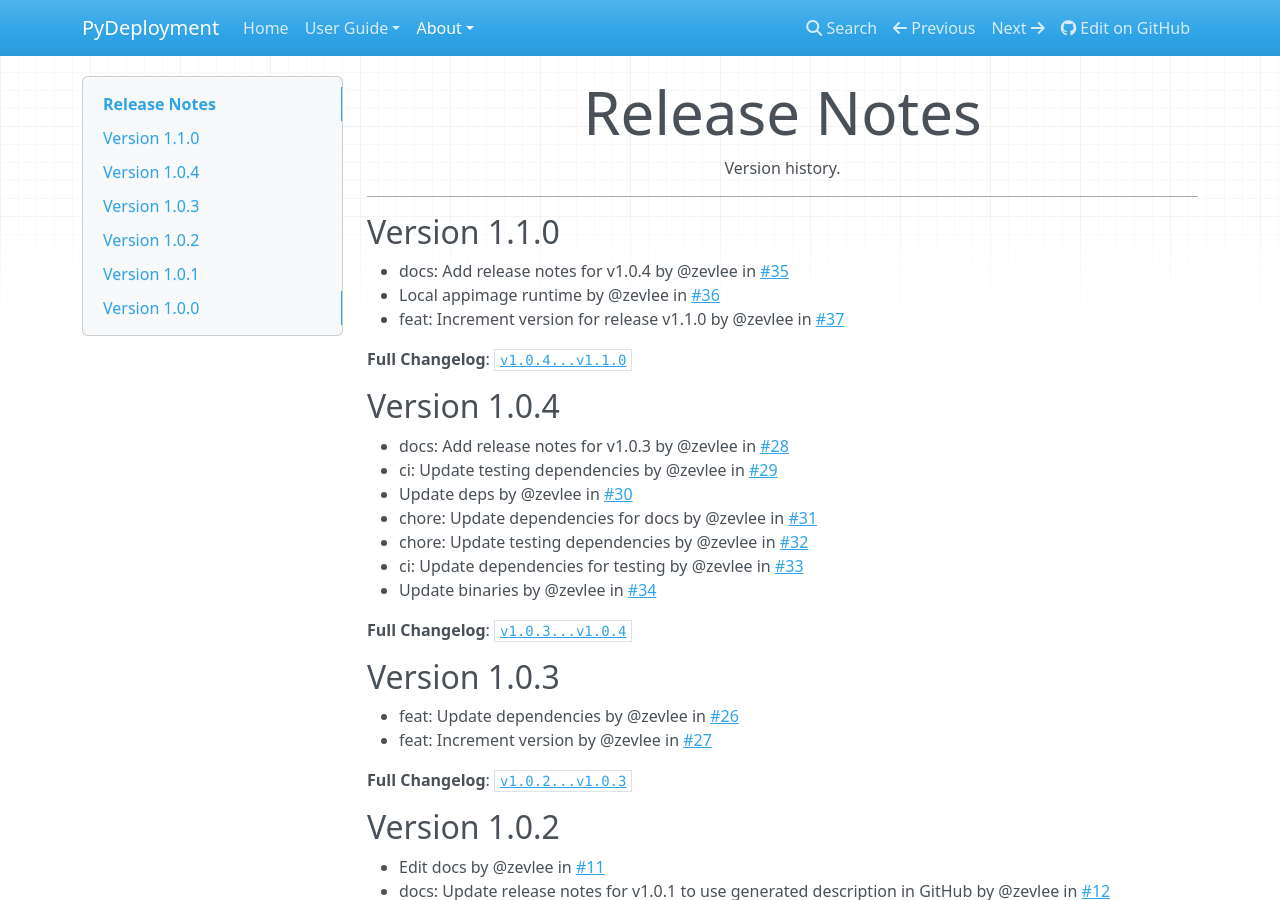
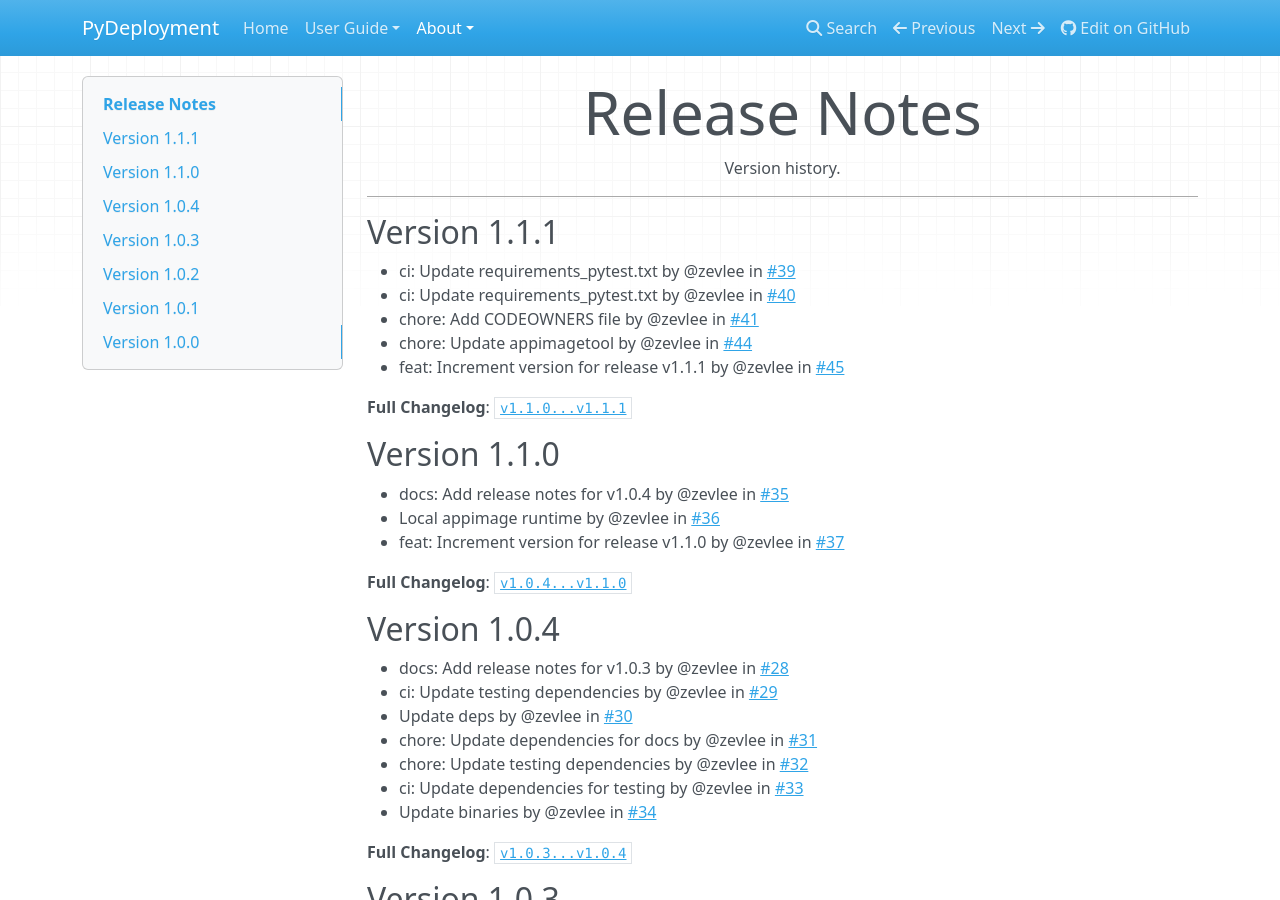
Before and after one commit to pydeployment/pydeployment, an MkDocs documentation site: the page built from docs/about/release-notes.md, in a window 1280 px wide and 900 px high. Built offline with MkDocs 1.6.1, drawn with Linux system fonts in a browser that asks for light colours; nearby versions of some CDN libraries.

Commit message:
docs: Update release notes to include version 1.1.1
[ci skip]

```diff
--- a/docs/about/release-notes.md
+++ b/docs/about/release-notes.md
@@ -3,6 +3,15 @@
 Version history.
 
 ---
+
+## Version 1.1.1
+* ci: Update requirements_pytest.txt by @zevlee in [#39](https://github.com/pydeployment/pydeployment/pull/39)
+* ci: Update requirements_pytest.txt by @zevlee in [#40](https://github.com/pydeployment/pydeployment/pull/40)
+* chore: Add CODEOWNERS file by @zevlee in [#41](https://github.com/pydeployment/pydeployment/pull/41)
+* chore: Update appimagetool by @zevlee in [#44](https://github.com/pydeployment/pydeployment/pull/44)
+* feat: Increment version for release v1.1.1 by @zevlee in [#45](https://github.com/pydeployment/pydeployment/pull/45)
+
+**Full Changelog**: [`v1.1.0...v1.1.1`](https://github.com/pydeployment/pydeployment/compare/v1.1.0...v1.1.1)
 
 ## Version 1.1.0
 * docs: Add release notes for v1.0.4 by @zevlee in [#35](https://github.com/pydeployment/pydeployment/pull/35)
```
